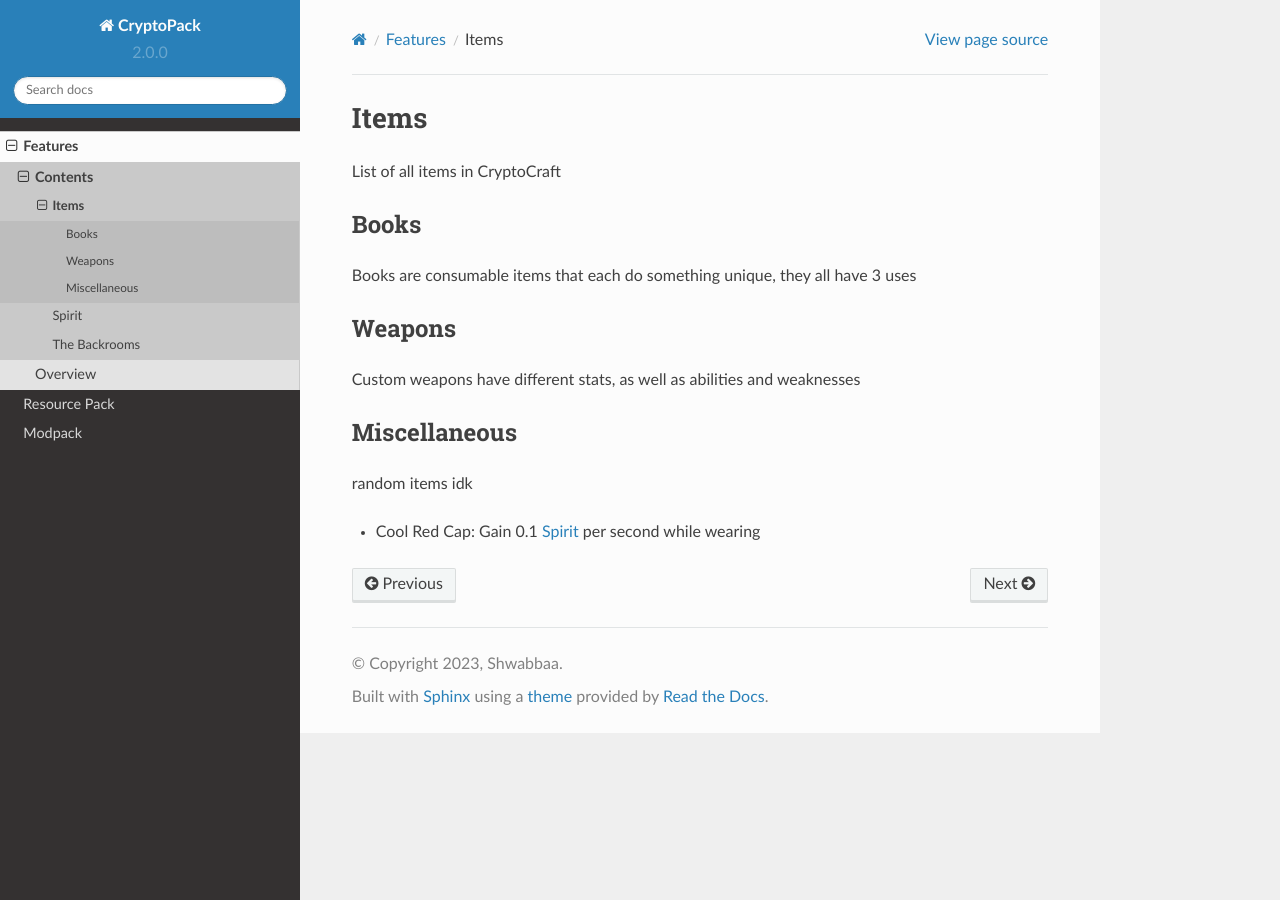
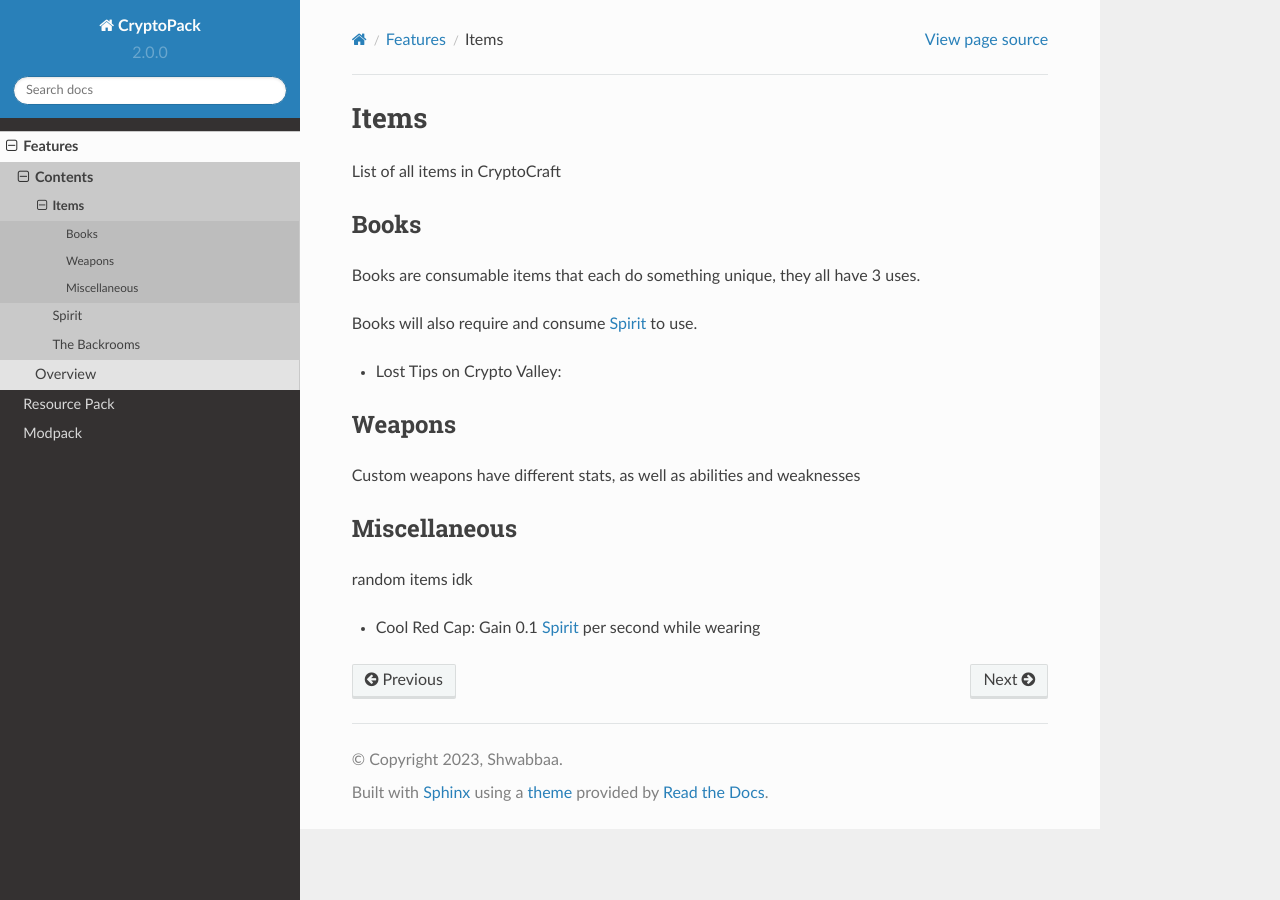
Before and after one commit to Shwabbaa/cryptopack-docs, a Sphinx documentation site: the page built from docs/source/features/items.rst, in a window 1280 px wide. Built offline with Sphinx 7.4.7 and the Read the Docs theme 2.0.0, drawn with Linux system fonts in a browser that asks for light colours; pages that are not in the unit, such as notebooks, are missing from menus.

Commit message:
Update items.rst

```diff
--- a/docs/source/features/items.rst
+++ b/docs/source/features/items.rst
@@ -5,7 +5,13 @@
 
 Books
 --------
-Books are consumable items that each do something unique, they all have 3 uses
+Books are consumable items that each do something unique, they all have 3 uses.
+
+Books will also require and consume :doc:`spirit` to use.
+
+* Lost Tips on Crypto Valley:
+
+
 
 Weapons
 --------
```
